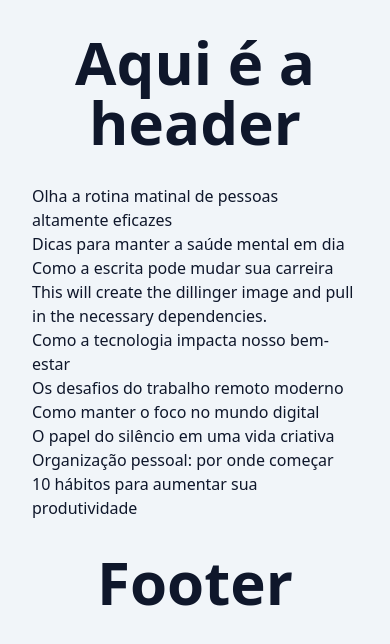
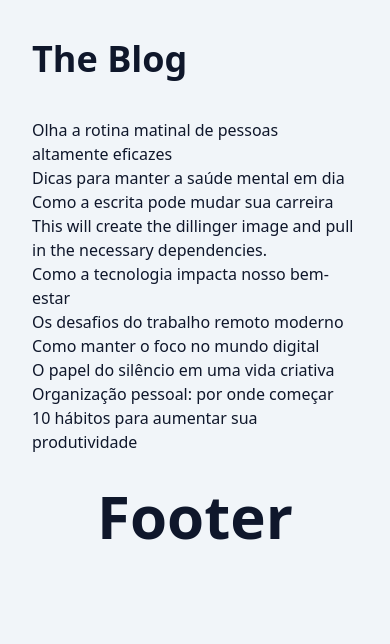
Before and after one commit to williamandradesantana/react-next-nest-luiz-otavio-miranda, a Next.js app in the folder blog/: page / in a window 390 px wide. Shown: the top 644 px of the page. Built offline with nearby package versions, Linux system fonts and the light colour scheme.

Commit message:
Header Component + Breakpoints do Tailwind CSS com mobile-first

```diff
--- a/blog/src/app/page.tsx
+++ b/blog/src/app/page.tsx
@@ -1,4 +1,5 @@
 import { Container } from "@/components/Container";
+import { Header } from "@/components/Header";
 import { PostsList } from "@/components/PostsList";
 import { SpinLoader } from "@/components/SpinLoader";
 import { Suspense } from "react";
@@ -6,9 +7,7 @@ import { Suspense } from "react";
 export default async function HomePage() {
   return (
     <Container>
-      <header>
-        <h1 className="text-6xl font-bold text-center py-8">Aqui é a header</h1>
-      </header>
+      <Header />
 
       <Suspense fallback={<SpinLoader />}>
         <PostsList />
--- a/blog/src/components/Header/index.tsx
+++ b/blog/src/components/Header/index.tsx
@@ -1,23 +1,19 @@
-"use client";
-
 import clsx from "clsx";
+import Link from "next/link";
 
 export function Header() {
-  console.log("Header");
   return (
-    <h1
-      className={clsx(
-        "text-xl",
-        "font-bold",
-        "hover:text-blue-50",
-        "hover:bg-blue-500",
-        "transition",
-        "duration-300",
-        "text-blog"
-      )}
-      onClick={() => alert(123)}
-    >
-      Texto do meu h1
-    </h1>
+    <header>
+      <h1
+        className={clsx(
+          "text-4xl/normal font-extrabold py-8",
+          "sm:text-5xl/normal sm:py-10",
+          "md:text-6xl/normal md:py-11",
+          "lg:text-7xl/normal lg:py-12"
+        )}
+      >
+        <Link href="#">The Blog</Link>
+      </h1>
+    </header>
   );
 }
```
